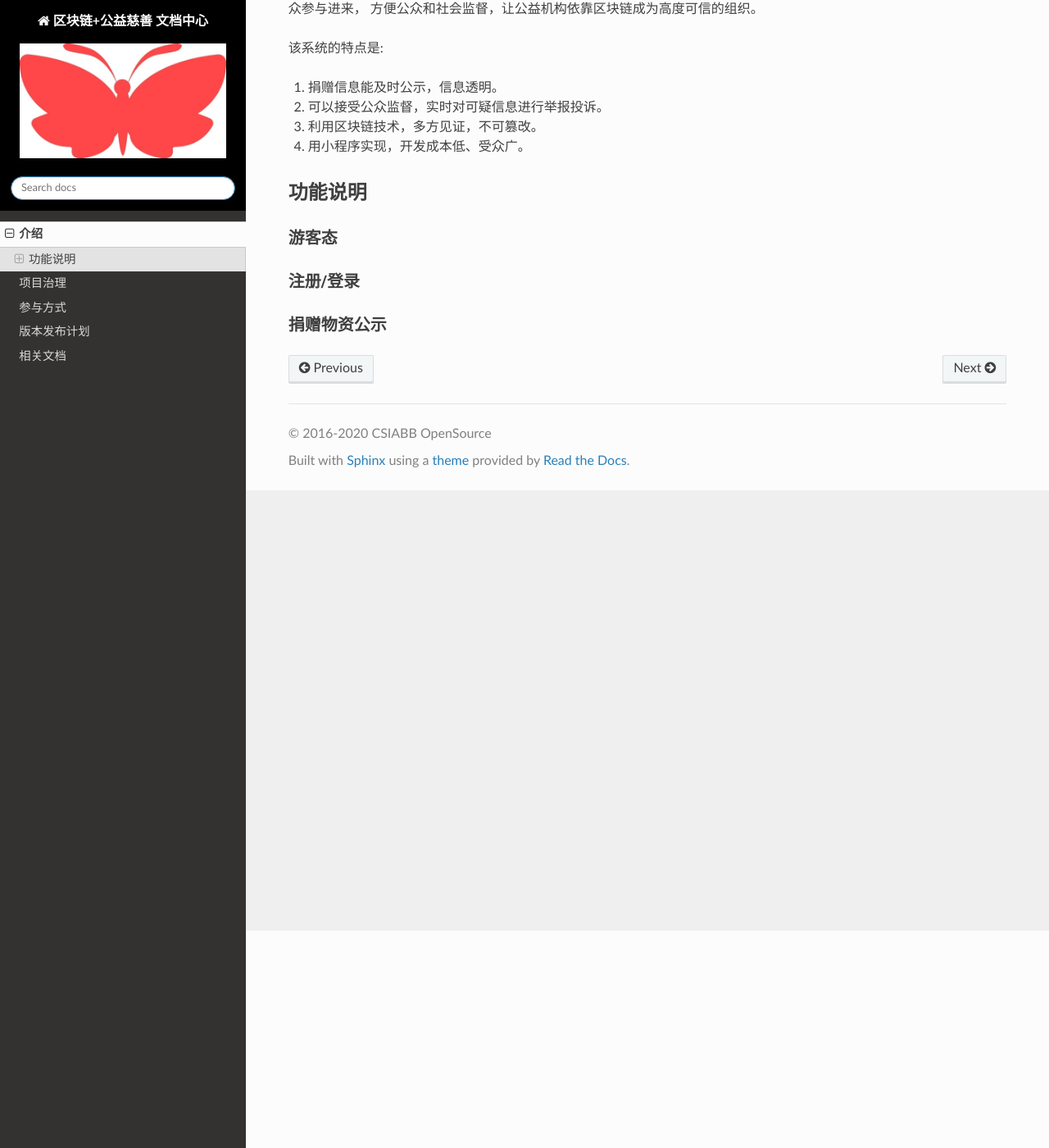
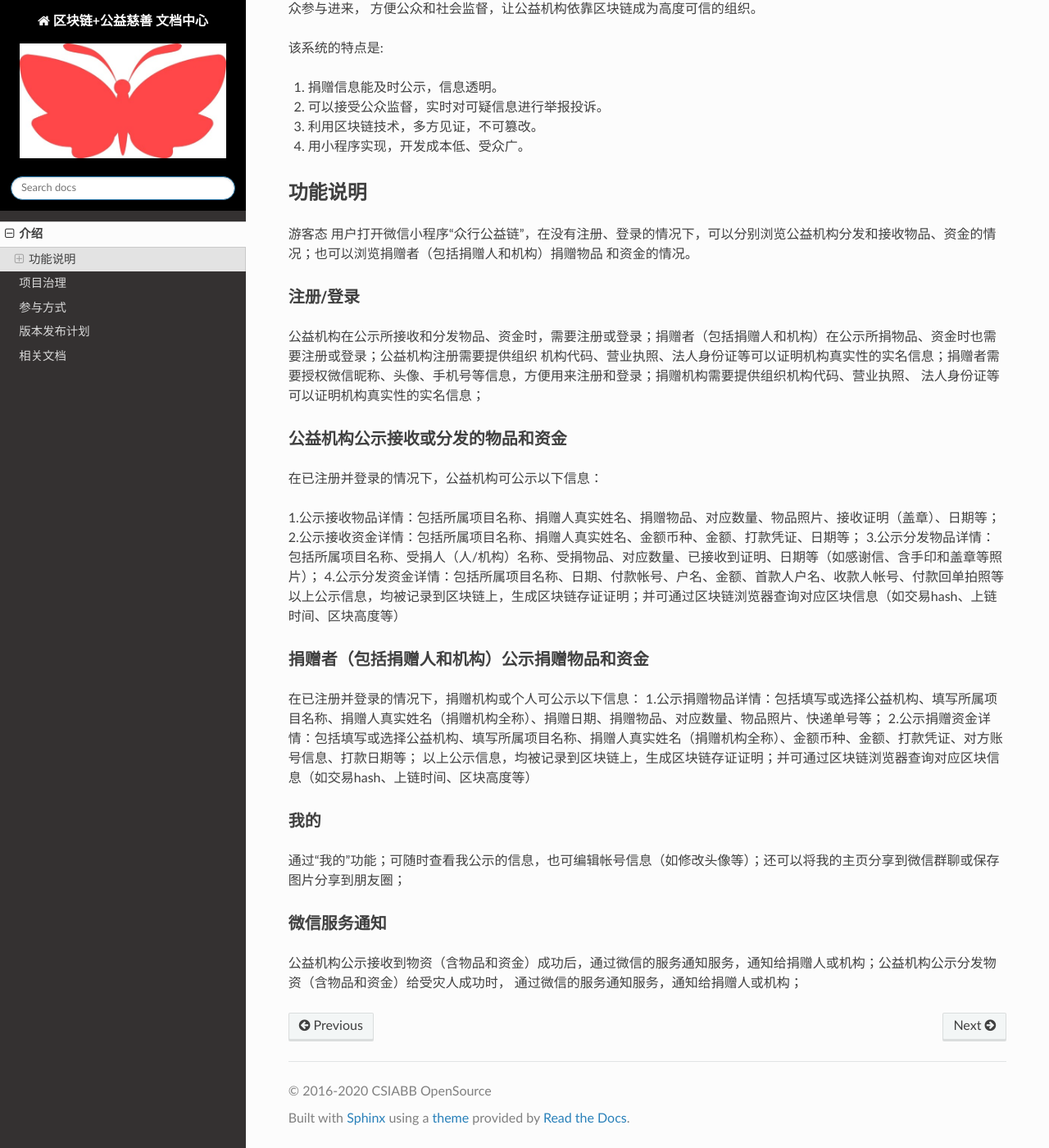
Before and after one commit to csiabb/documents, a Sphinx documentation site: the page built from source/introduction.rst, in a window 1280 px wide and 1400 px high, scrolled down 265 px. Shown: the whole window at 82% size. Built offline with Sphinx 7.4.7 and the Read the Docs theme 2.0.0, drawn with Linux system fonts in a browser that asks for light colours; formulas are drawn with MathJax 3.

Commit message:
Add prudcuct function  introduction
Add prudcuct function  introduction

```diff
--- a/source/introduction.rst
+++ b/source/introduction.rst
@@ -17,12 +17,38 @@
 
 功能说明
 =================
-
 游客态
-------------
+用户打开微信小程序“众行公益链”，在没有注册、登录的情况下，可以分别浏览公益机构分发和接收物品、资金的情况；也可以浏览捐赠者（包括捐赠人和机构）捐赠物品
+和资金的情况。
 
 注册/登录
 -------------
+公益机构在公示所接收和分发物品、资金时，需要注册或登录；捐赠者（包括捐赠人和机构）在公示所捐物品、资金时也需要注册或登录；公益机构注册需要提供组织
+机构代码、营业执照、法人身份证等可以证明机构真实性的实名信息；捐赠者需要授权微信昵称、头像、手机号等信息，方便用来注册和登录；捐赠机构需要提供组织机构代码、营业执照、
+法人身份证等可以证明机构真实性的实名信息；
 
-捐赠物资公示
+公益机构公示接收或分发的物品和资金
+------------
+在已注册并登录的情况下，公益机构可公示以下信息：
+
+1.公示接收物品详情：包括所属项目名称、捐赠人真实姓名、捐赠物品、对应数量、物品照片、接收证明（盖章）、日期等；
+2.公示接收资金详情：包括所属项目名称、捐赠人真实姓名、金额币种、金额、打款凭证、日期等；
+3.公示分发物品详情：包括所属项目名称、受捐人（人/机构）名称、受捐物品、对应数量、已接收到证明、日期等（如感谢信、含手印和盖章等照片）；
+4.公示分发资金详情：包括所属项目名称、日期、付款帐号、户名、金额、首款人户名、收款人帐号、付款回单拍照等
+以上公示信息，均被记录到区块链上，生成区块链存证证明；并可通过区块链浏览器查询对应区块信息（如交易hash、上链时间、区块高度等）
+
+捐赠者（包括捐赠人和机构）公示捐赠物品和资金
+------------
+在已注册并登录的情况下，捐赠机构或个人可公示以下信息：
+1.公示捐赠物品详情：包括填写或选择公益机构、填写所属项目名称、捐赠人真实姓名（捐赠机构全称）、捐赠日期、捐赠物品、对应数量、物品照片、快递单号等；
+2.公示捐赠资金详情：包括填写或选择公益机构、填写所属项目名称、捐赠人真实姓名（捐赠机构全称）、金额币种、金额、打款凭证、对方账号信息、打款日期等；
+以上公示信息，均被记录到区块链上，生成区块链存证证明；并可通过区块链浏览器查询对应区块信息（如交易hash、上链时间、区块高度等）
+
+我的
+------------
+通过“我的”功能；可随时查看我公示的信息，也可编辑帐号信息（如修改头像等）；还可以将我的主页分享到微信群聊或保存图片分享到朋友圈；
+
+微信服务通知
 -----------------
+公益机构公示接收到物资（含物品和资金）成功后，通过微信的服务通知服务，通知给捐赠人或机构；公益机构公示分发物资（含物品和资金）给受灾人成功时，
+通过微信的服务通知服务，通知给捐赠人或机构；
```
